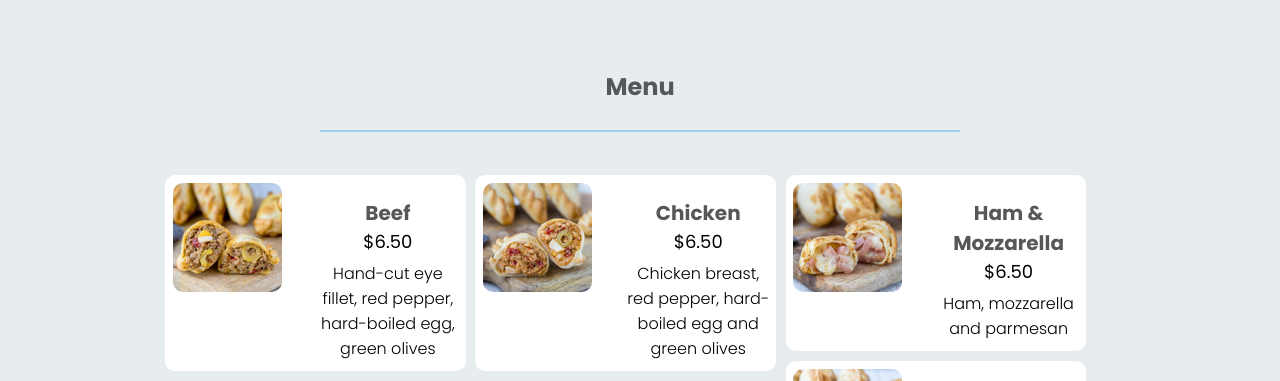
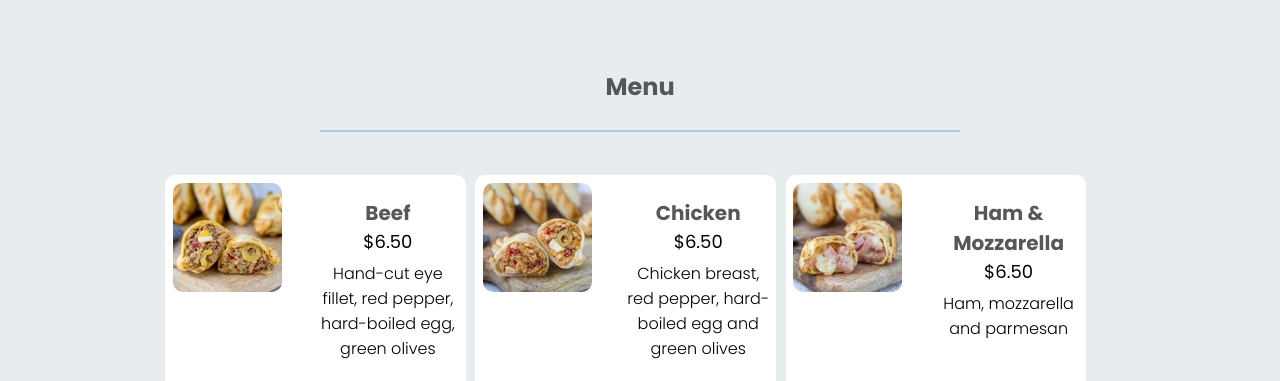
Before and after one commit to NataliaCatalina/aye-empanadas, a plain HTML site: page index.html in a window 1280 px wide. Shown: the part 518-899 px from the top of the page. Drawn offline with nearby package versions, Linux system fonts and the light colour scheme.

Commit message:
menu for laptop

```diff
--- a/sass/_desktop.scss
+++ b/sass/_desktop.scss
@@ -103,7 +103,9 @@ border-radius: 10px;
 
   .box__empanadas {
     @include box($color_white,5px,10px);
-    @include dimension(28px,auto);
+    // @include dimension(28px,auto);
+    width: 55px;
+    height: 250px;
     margin: 0.5%;
     // border: 1px solid green;
   }
```
Also changed, not shown: css/style.css, 1 other file.
